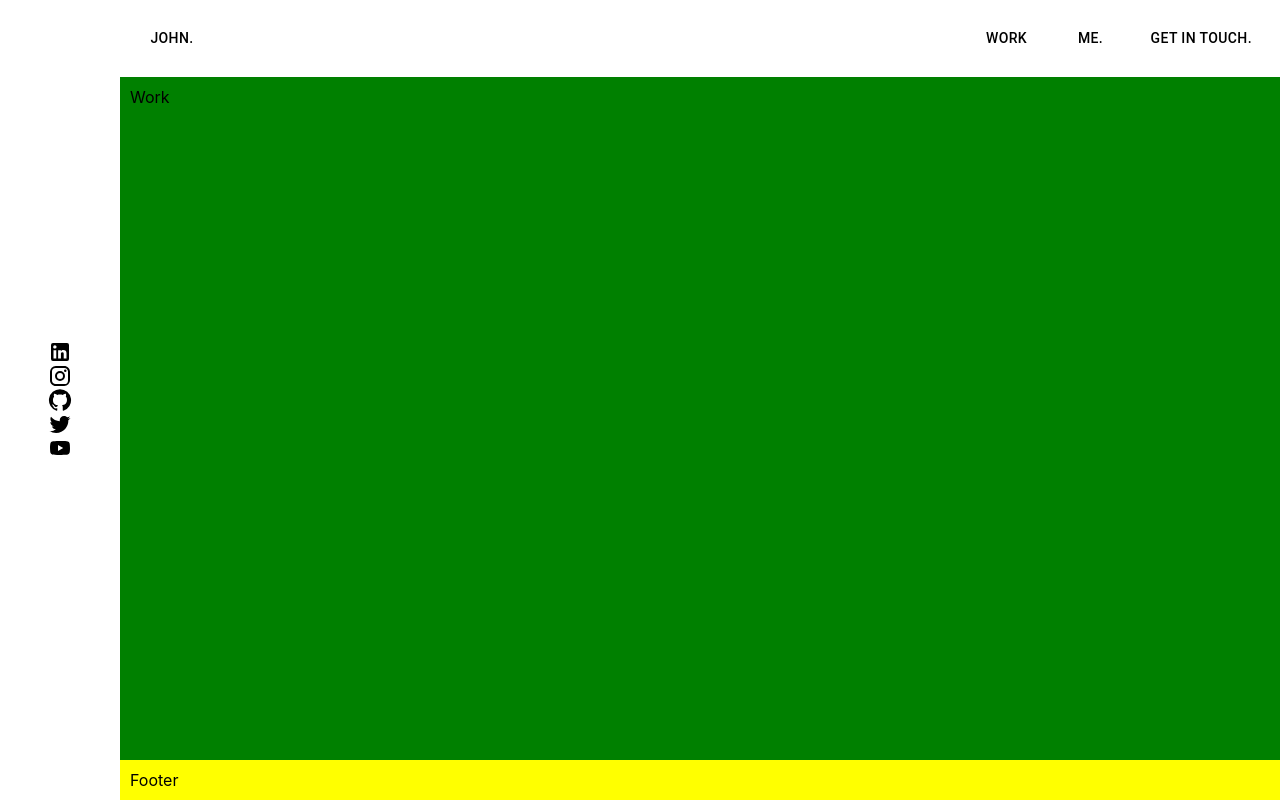
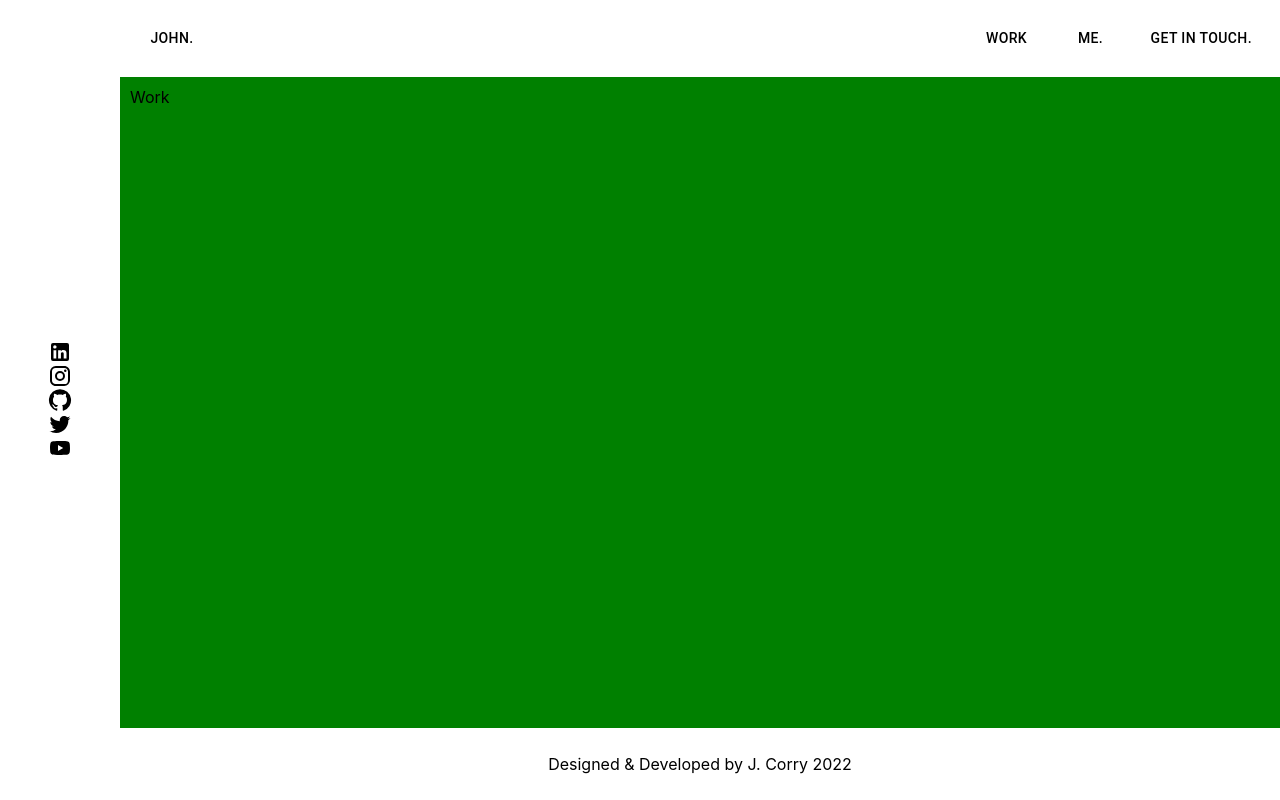
Before and after one commit to johnec123/ReactPersonalWebsite, a React (Create React App) app: page /work in a window 1280 px wide. Built offline with nearby package versions, Linux system fonts and the light colour scheme.

Commit message:
footer initial work

```diff
--- a/src/main/components/layout/footer/index.tsx
+++ b/src/main/components/layout/footer/index.tsx
@@ -1,7 +1,8 @@
+import "./styles.css";
 import React from "react";
 
 const Footer: React.FC = () => {
-  return <div>Footer</div>;
+  return <p className="footer">Designed & Developed by J. Corry 2022</p>;
 };
 
 export default Footer;
--- /dev/null
+++ b/src/main/components/layout/footer/styles.css
@@ -0,0 +1,4 @@
+.footer {
+  display: flex;
+  justify-content: center;
+}
--- a/src/main/components/layout/styles.css
+++ b/src/main/components/layout/styles.css
@@ -30,7 +30,6 @@
 }
 
 .layout-footer {
-  background-color: yellow;
 }
 
 .layout-aside {
```
